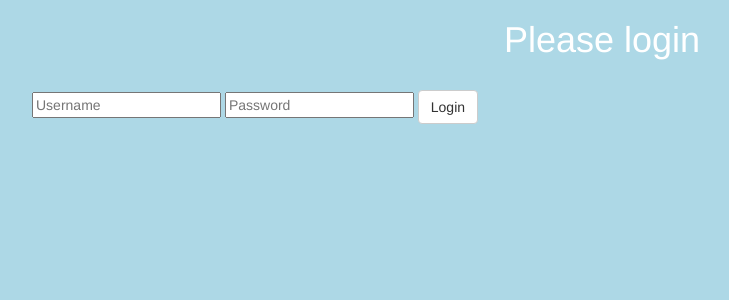
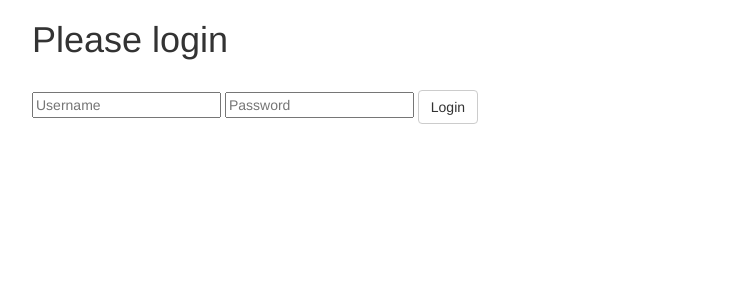
Before and after one commit to mpimblott/LearningFlask, a Flask app: page /login in a window 1280 px wide. Shown: the top 300 px of the page, without its empty margins (38-767 px from the left). Run offline with Flask 2, Linux system fonts and the light colour scheme; some libraries are stand-ins or nearby versions.

Commit message:
Login Screen

```diff
--- a/myProject.py
+++ b/myProject.py
@@ -1,10 +1,15 @@
-from flask import Flask, render_template, redirect, url_for, request
+from flask import Flask, render_template, redirect, url_for, request, send_from_directory
 app = Flask(__name__)
 
 
 @app.route('/')
 def main():
-    return render_template('template.html', my_string="Wheeeee!", my_list=[0, 1, 2, 3, 4, 5])
+    return render_template('index.html')
+
+
+@app.route('/static/<path:path>')
+def send_js(path):
+    return send_from_directory('public/', path)
 
 
 @app.route('/hello/')
--- a/templates/login.html
+++ b/templates/login.html
@@ -5,17 +5,10 @@
     <title>Login</title>
     <meta name="viewport" content="width=device-width, initial-scale=1.0">
     <link href="static/bootstrap.min.css" rel="stylesheet" media="screen">
-    <style>
-        body {
-            background-color: lightblue;
-            }
-        h1 {
-            color: white;
-            text-align: center;
-        }
-    </style>
+
 </head>
 <body>
+
     <div class="container">
       <h1>Please login</h1>
       <br>
```
